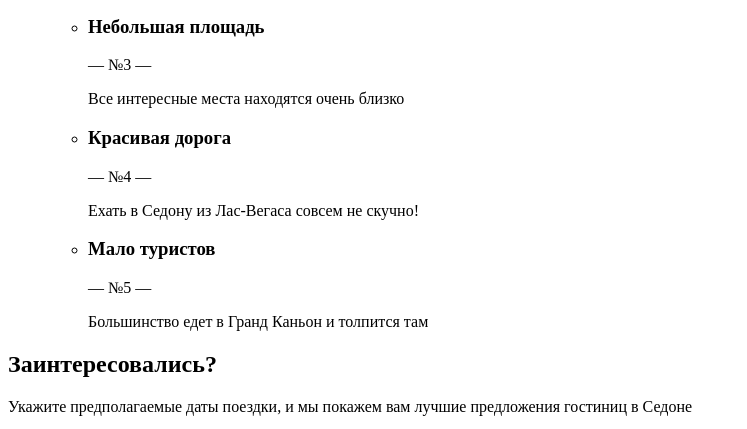
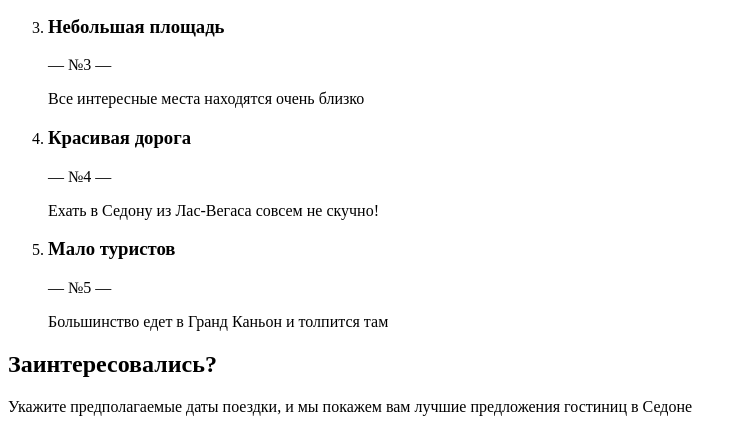
Before and after one commit to AlenaKarenina/sedona-22, a website: page source/index.html in a window 1280 px wide. Shown: the part 844-1273 px from the top of the page, without its empty margins (0-747 px from the left). Drawn offline with Linux system fonts and the light colour scheme.

Commit message:
fix advantages

```diff
--- a/source/index.html
+++ b/source/index.html
@@ -53,7 +53,7 @@
           <p class="advantages__subtitle">
             Рассмотрим 5 причин, по которым Седона круче, чем гранд каньон!
           </p>
-          <ul class="advantages__list">
+          <ol class="advantages__list">
             <li class="advantages__item advantages__item--city">
               <div class="advantages__content">
                 <h3 class="advantages__item-title">Настоящий городок</h3>
@@ -78,6 +78,7 @@
                 </li>
               </ul>
             </li>
+
             <li class="advantages__item advantages__item--bridge">
               <div class="advantages__content">
                 <h3 class="advantages__item-title">Там есть мост дьявола</h3>
@@ -87,25 +88,27 @@
               <div class="advantages__image-wrapper">
                 <img src="img/photo-bridge@1x.jpg" width="320" height="260" alt="Седона, мост дьявола">
               </div>
-              <ul class="features">
-                <li class="features__item">
-                  <h3 class="features__title">Небольшая площадь</h3>
-                  <p class="features__number">&mdash; №3 &mdash;</p>
-                  <p class="features__text">Все интересные места находятся очень близко</p>
-                </li>
-                <li class="features__item">
-                  <h3 class="features__title">Красивая дорога</h3>
-                  <p class="features__number">&mdash; №4 &mdash;</p>
-                  <p class="features__text">Ехать в Седону из Лас-Вегаса совсем не скучно!</p>
-                </li>
-                <li class="features__item">
-                  <h3 class="features__title">Мало туристов</h3>
-                  <p class="features__number">&mdash; №5 &mdash;</p>
-                  <p class="features__text">Большинство едет в Гранд Каньон и толпится там</p>
-                </li>
-              </ul>
             </li>
-          </ul>
+
+            <li class="advantages__item advantages-item">
+              <h3 class="advantages-item__title">Небольшая площадь</h3>
+              <p class="advantages-item__number">&mdash; №3 &mdash;</p>
+              <p class="advantages-item__text">Все интересные места находятся очень близко</p>
+            </li>
+
+            <li class="advantages__item advantages-item">
+              <h3 class="advantages-item__title">Красивая дорога</h3>
+              <p class="advantages-item__number">&mdash; №4 &mdash;</p>
+              <p class="advantages-item__text">Ехать в Седону из Лас-Вегаса совсем не скучно!</p>
+            </li>
+
+            <li class="advantages__item advantages-item">
+              <h3 class="advantages-item__title">Мало туристов</h3>
+              <p class="advantages-item__number">&mdash; №5 &mdash;</p>
+              <p class="advantages-item__text">Большинство едет в Гранд Каньон и толпится там</p>
+            </li>
+
+          </ol>
         </section>
 
         <section class="hotel-search">
```
